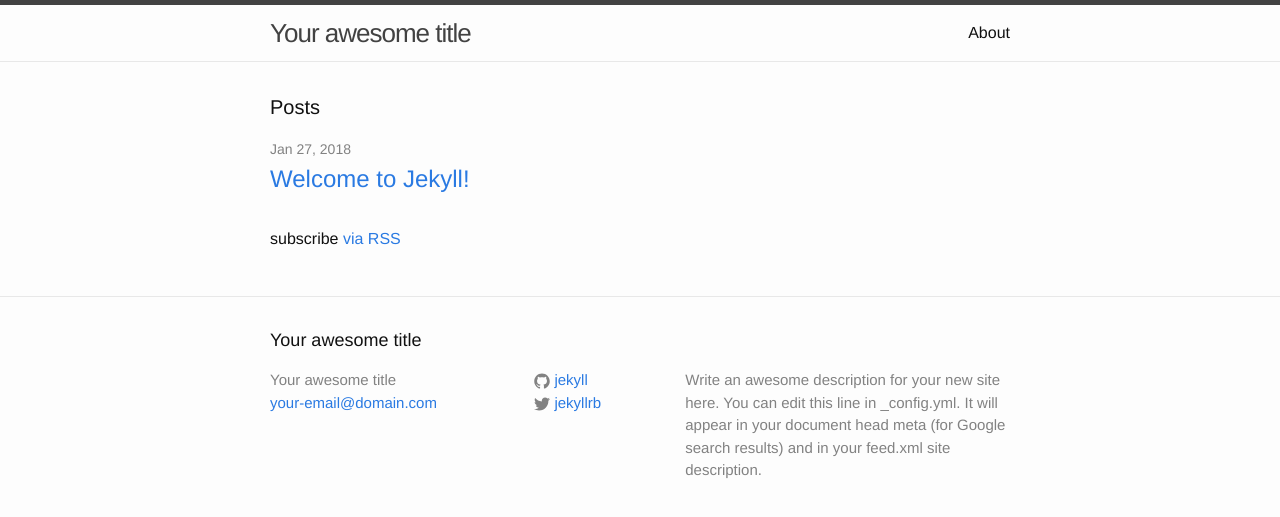
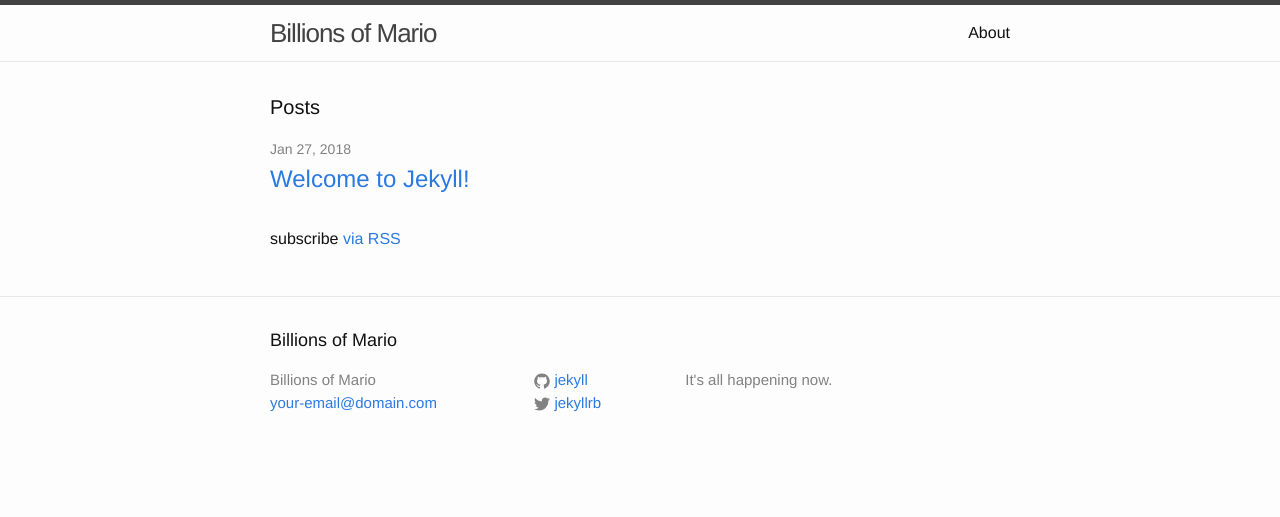
Before and after one commit to ghostcamp/ccdeploy, a Jekyll site: the page built from index.html, in a window 1280 px wide. Shown: the top 517 px of the page. Built offline with Jekyll 4.4.1, drawn with Linux system fonts in a browser that asks for light colours.

Commit message:
Update _config.yml

```diff
--- a/_config.yml
+++ b/_config.yml
@@ -6,12 +6,10 @@
 # 'jekyll serve'. If you change this file, please restart the server process.
 
 # Site settings
-title: Your awesome title
+title: Billions of Mario
 email: your-email@domain.com
 description: > # this means to ignore newlines until "baseurl:"
-  Write an awesome description for your new site here. You can edit this
-  line in _config.yml. It will appear in your document head meta (for
-  Google search results) and in your feed.xml site description.
+  It's all happening now.
 baseurl: "" # the subpath of your site, e.g. /blog
 url: "http://yourdomain.com" # the base hostname & protocol for your site
 twitter_username: jekyllrb
```
